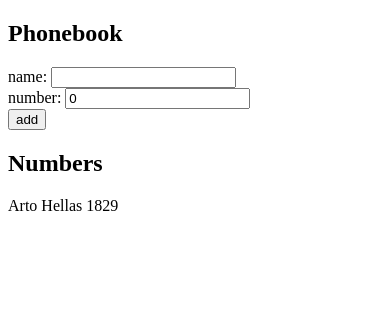
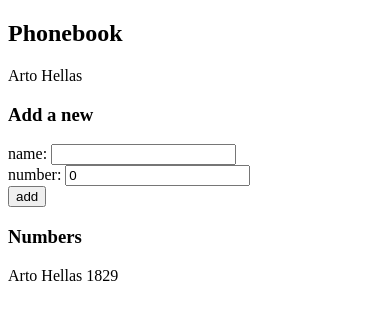
Before and after one commit to Bakaryjobe21/part2, a React (Create React App) app in the folder part-2/: page / in a window 390 px wide. Shown: the top 320 px of the page. Built offline with nearby package versions, Linux system fonts and the light colour scheme; the HTML template or start-up script is replaced by a standard one.

Commit message:
2.10: The Phonebook Step5

```diff
--- a/part-2/src/App.js
+++ b/part-2/src/App.js
@@ -1,5 +1,7 @@
 import React, { useState } from 'react'
-
+import PersonForm from './components/PersonForm'
+import Persons from './components/Persons'
+import Filter from './components/Filter'
 
 
 const App = () => {
@@ -52,20 +54,16 @@ const App = () => {
   return (
     <div>
       <h2>Phonebook</h2>
-      <form onSubmit={addPerson}>
-        <div>
-          name: <input value={newName} onChange={name}/>
-        </div>
-         <div>number: <input value={newNumber} onChange={number} /></div>
 
-        <div>
-          <button type="submit">add</button>
-        </div>
-      </form>
-      <h2>Numbers</h2>
-      {persons.map((names)=>{
-        return <div> <p key={names.name}>{names.name} {names.number}</p></div>
-      })}
+       <Filter persons={persons} newName={newName}/>
+
+      <h3>Add a new</h3>
+      <PersonForm addPerson={addPerson} newName={newName} newNumber={newNumber} name={name} number={number}/>
+
+      <h3>Numbers</h3>
+
+      <Persons persons={persons}/>
+
 
     </div>
 
--- /dev/null
+++ b/part-2/src/components/Filter.js
@@ -0,0 +1,17 @@
+import React from 'react'
+
+const Filter = ({persons }) => {
+  const name=  persons.filter((value)=>{
+        return value.name
+    })
+    return (
+        <div>
+            {name.map((i)=>{
+                return <div> <p> {i.name }</p> </div>
+            })}
+
+        </div>
+    )
+}
+
+export default Filter
--- /dev/null
+++ b/part-2/src/components/PersonForm.js
@@ -0,0 +1,21 @@
+import React from 'react'
+
+const PersonForm = ({addPerson,newName,newNumber,name,number}) => {
+    return (
+        <div>
+        <form onSubmit={addPerson}>
+        <div>
+          name: <input value={newName} onChange={name}/>
+        </div>
+         <div>number: <input value={newNumber} onChange={number} /></div>
+
+        <div>
+          <button type="submit">add</button>
+        </div>
+      </form>
+
+      </div>
+    )
+}
+
+export default PersonForm
--- /dev/null
+++ b/part-2/src/components/Persons.js
@@ -0,0 +1,14 @@
+import React from 'react'
+
+const Persons = ({persons}) => {
+    return (
+        <div>
+             {persons.map((names)=>{
+        return <div> <p key={names.name}>{names.name} {names.number}</p></div>
+      })}
+
+        </div>
+    )
+}
+
+export default Persons
```
